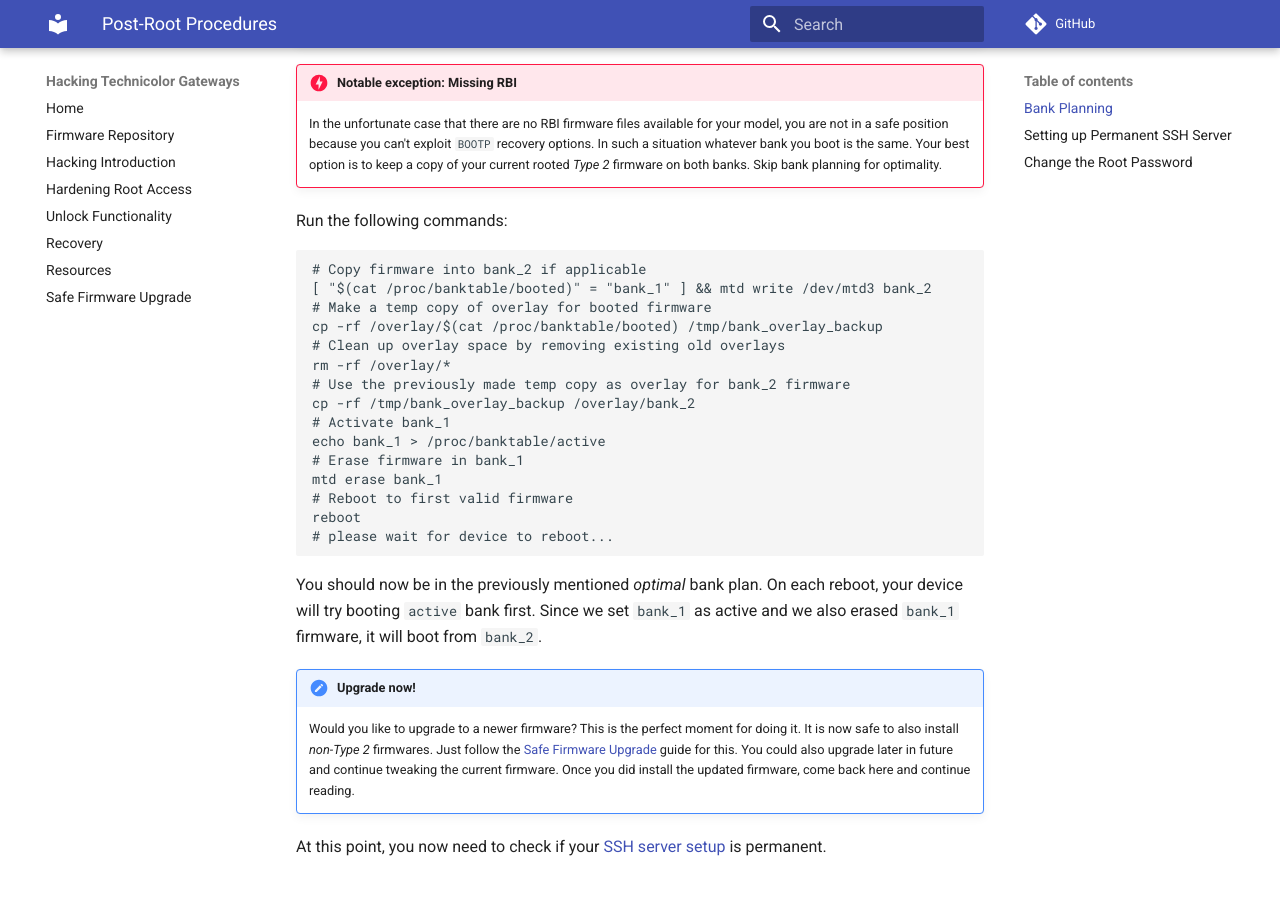
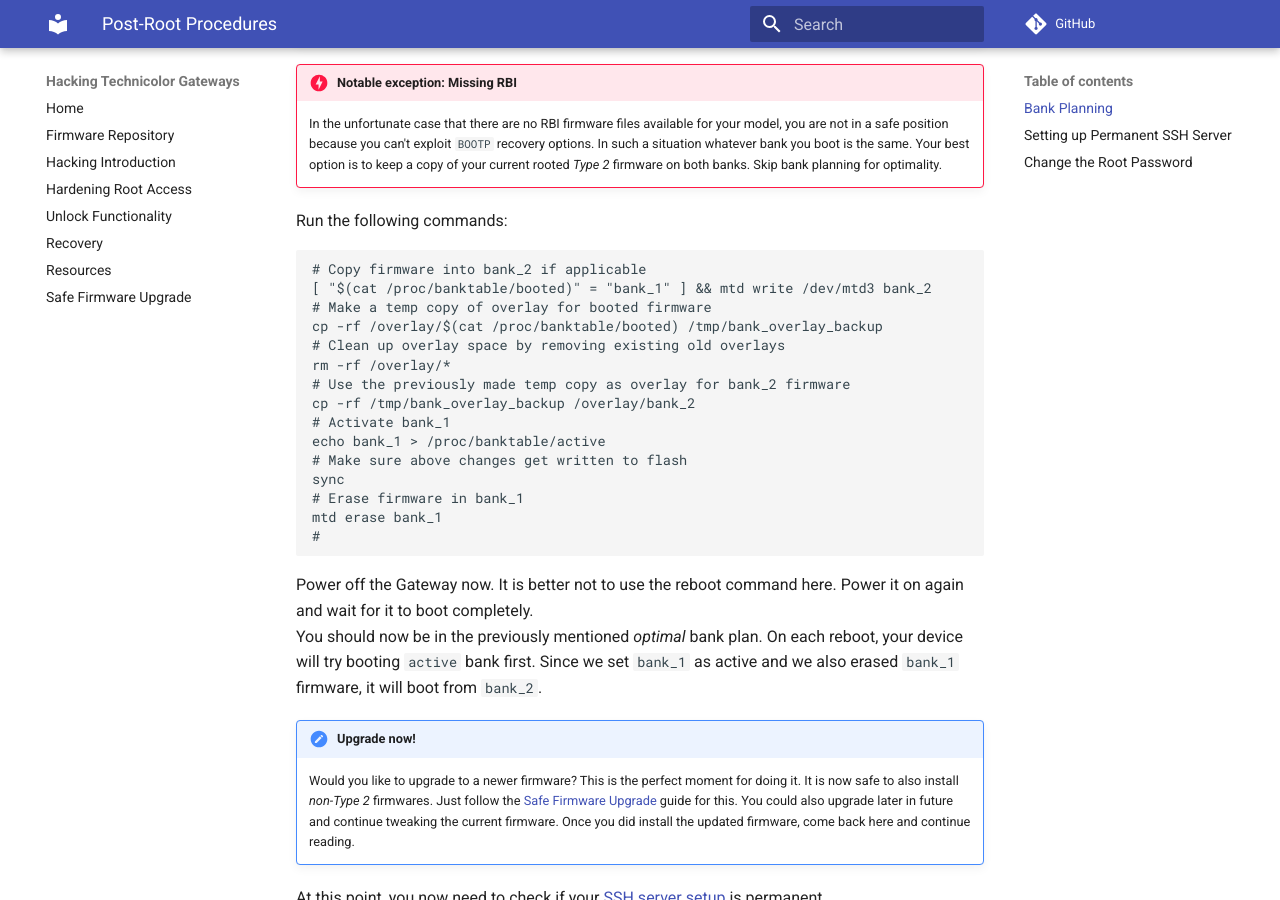
Before and after one commit to hack-technicolor/hack-technicolor, an MkDocs documentation site: the page built from docs/Hacking/PostRoot.md, in a window 1280 px wide and 900 px high, scrolled down 1071 px. Built offline with MkDocs 1.6.1 and Material for MkDocs 9.7.7, drawn with Linux system fonts in a browser that asks for light colours; comment, search, counter and statistics services are not loaded.

Commit message:
Avoid software reboot after bank planning /sbin/reboot command may hang if rootfs was on booted bank_1 we've just erased

````diff
--- a/docs/Hacking/PostRoot.md
+++ b/docs/Hacking/PostRoot.md
@@ -53,13 +53,14 @@ rm -rf /overlay/*
 cp -rf /tmp/bank_overlay_backup /overlay/bank_2
 # Activate bank_1
 echo bank_1 > /proc/banktable/active
+# Make sure above changes get written to flash
+sync
 # Erase firmware in bank_1
 mtd erase bank_1
-# Reboot to first valid firmware
-reboot
-# please wait for device to reboot...
+#
 ```
 
+Power off the Gateway now. It is better not to use the reboot command here. Power it on again and wait for it to boot completely.
 You should now be in the previously mentioned *optimal* bank plan. On each reboot, your device will try booting `active` bank first. Since we set `bank_1` as active and we also erased `bank_1` firmware, it will boot from `bank_2`.
 
 !!! hint "Upgrade now!"
````
